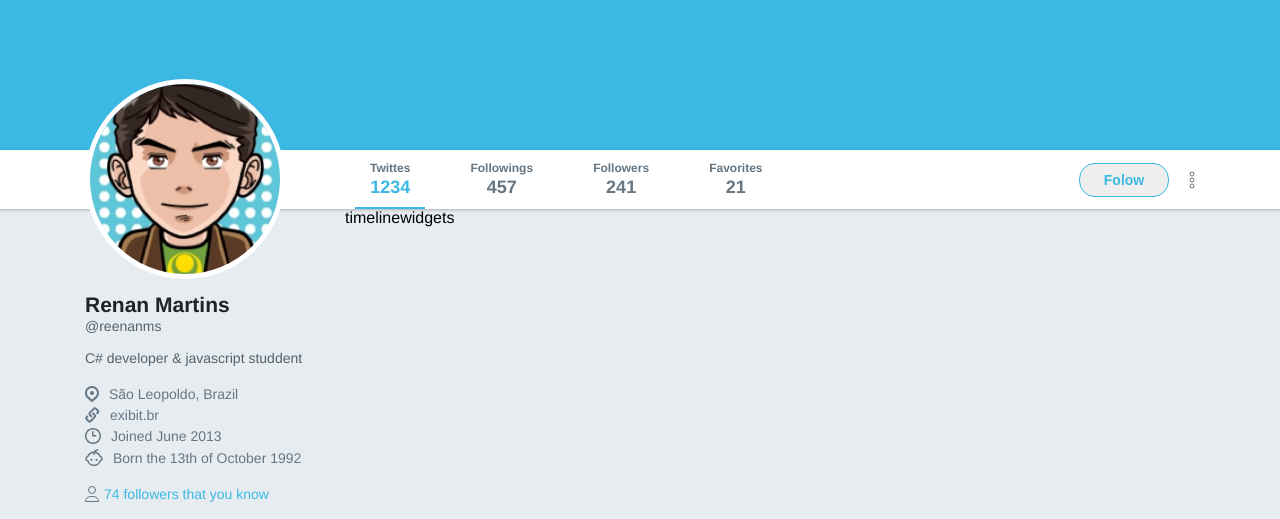
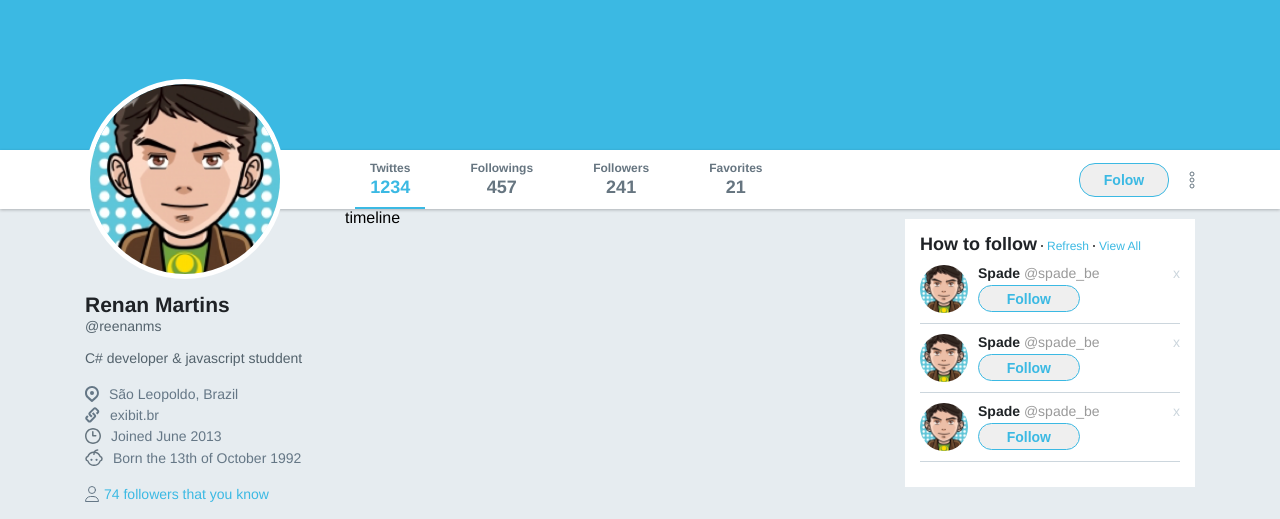
Before and after one commit to reenanms/twitterInterfaceInFlexbox, a plain HTML site: page index.html in a window 1280 px wide. Shown: the part 276-795 px from the top of the page. Drawn offline with Linux system fonts and the light colour scheme.

Commit message:
adding widgets

```diff
--- a/index.html
+++ b/index.html
@@ -118,7 +118,45 @@
         timeline
       </section>
       <aside class="widgets">
-        widgets
+        <div class="widget follow">
+          <div class="title">
+            <strong>How to follow</strong>
+            <a href="">Refresh</a>
+            <a href="">View All</a>
+          </div>
+          <ul>
+            <li>
+              <div class="profile">
+                <img src="./images/avatar.png" alt="Avatar" />
+                <div class="info">
+                  <strong>Spade <span>@spade_be</span></strong>
+                  <button>Follow</button>
+                </div>
+              </div>
+              <a href="">x</a>
+            </li>
+            <li>
+              <div class="profile">
+                <img src="./images/avatar.png" alt="Avatar" />
+                <div class="info">
+                  <strong>Spade <span>@spade_be</span></strong>
+                  <button>Follow</button>
+                </div>
+              </div>
+              <a href="">x</a>
+            </li>
+            <li>
+              <div class="profile">
+                <img src="./images/avatar.png" alt="Avatar" />
+                <div class="info">
+                  <strong>Spade <span>@spade_be</span></strong>
+                  <button>Follow</button>
+                </div>
+              </div>
+              <a href="">x</a>
+            </li>
+          </ul>
+        </div>
       </aside>
     </div>
   </body>
--- a/styles.css
+++ b/styles.css
@@ -293,3 +293,115 @@ div.wrapper-content aside.profile .images ul li {
   flex: 1 0 auto;
   margin: 0 5px 5px 0;
 }
+
+div.wrapper-content .timeline {
+  flex: 1;
+}
+
+div.wrapper-content aside.widgets {
+  width: 290px;
+  margin-top: 10px;
+}
+
+div.wrapper-content aside.widgets .widget {
+  background: #fff;
+  padding: 15px;
+}
+
+div.wrapper-content aside.widgets .widget .title {
+  display: flex;
+  align-items: baseline;
+}
+
+div.wrapper-content aside.widgets .widget strong {
+  font-size: 18px;
+  color: #1f2226;
+}
+
+div.wrapper-content aside.widgets .widget a {
+  color: #3bb9e3;
+  font-size: 12px;
+  text-decoration: none;
+  position: relative;
+  padding-left: 10px;
+}
+
+div.wrapper-content aside.widgets .widget .title a::before {
+  content: "";
+  width: 2px;
+  height: 2px;
+  border-radius: 50%;
+  background: #222;
+  position: absolute;
+  left: 4px;
+  top: 6px;
+}
+
+div.wrapper-content aside.widgets .follow ul {
+  list-style: none;
+  margin-top: 10px;
+}
+
+div.wrapper-content aside.widgets .follow ul li {
+  display: flex;
+  justify-content: space-between;
+  border-bottom: 1px solid #ccd6dd;
+  padding-bottom: 10px;
+  margin-bottom: 10px;
+}
+
+div.wrapper-content aside.widgets .follow ul li::last-child {
+  margin-bottom: 0;
+  padding-bottom: 0;
+  border: 0;
+}
+
+div.wrapper-content aside.widgets .follow ul li .profile {
+  display: flex;
+  justify-content: center;
+}
+
+div.wrapper-content aside.widgets .follow ul li .profile img {
+  width: 48px;
+  height: 48px;
+  border-radius: 50%;
+}
+
+div.wrapper-content aside.widgets .follow ul li .profile .info {
+  margin-left: 10px;
+  display: flex;
+  flex-direction: column;
+}
+
+div.wrapper-content aside.widgets .follow ul li .profile .info strong {
+  font-size: 14px;
+  color: #1f2326;
+}
+
+div.wrapper-content aside.widgets .follow ul li .profile .info strong span {
+  font-weight: normal;
+  color: #9a9a9a;
+}
+
+div.wrapper-content aside.widgets .follow ul li .profile .info button {
+  height: 27px;
+  margin-top: 4px;
+
+  display: flex;
+  align-items: center;
+  justify-content: center;
+
+  font-weight: bold;
+  font-size: 14px;
+  color: #3bb9e3;
+  border: 1px solid #3bb9e3;
+  border-radius: 16px;
+
+  margin-right: 20px;
+}
+
+div.wrapper-content aside.widgets .follow ul li > a {
+  color: #ccd6dd;
+  text-decoration: none;
+  font-size: 14px;
+}
```
